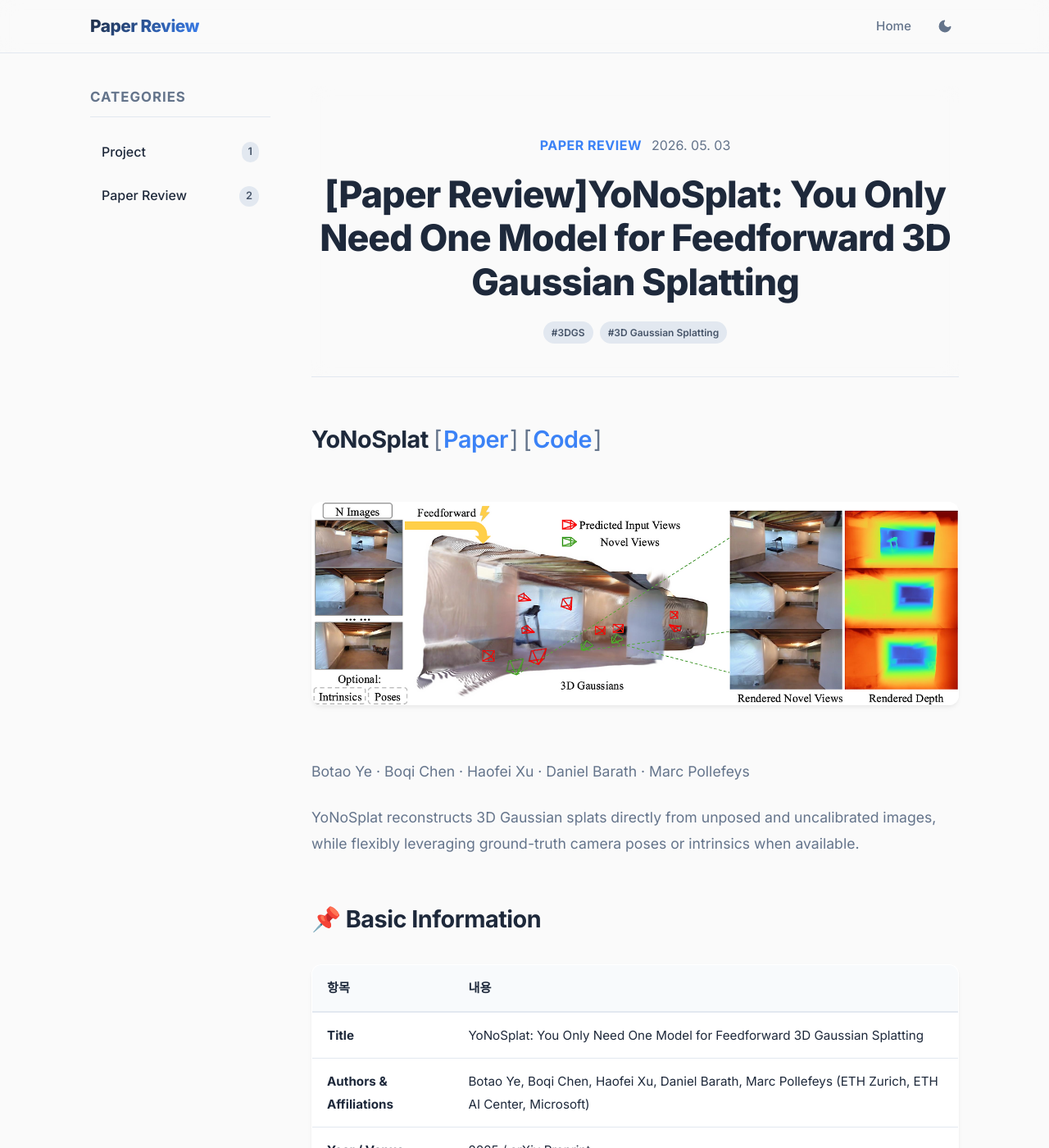
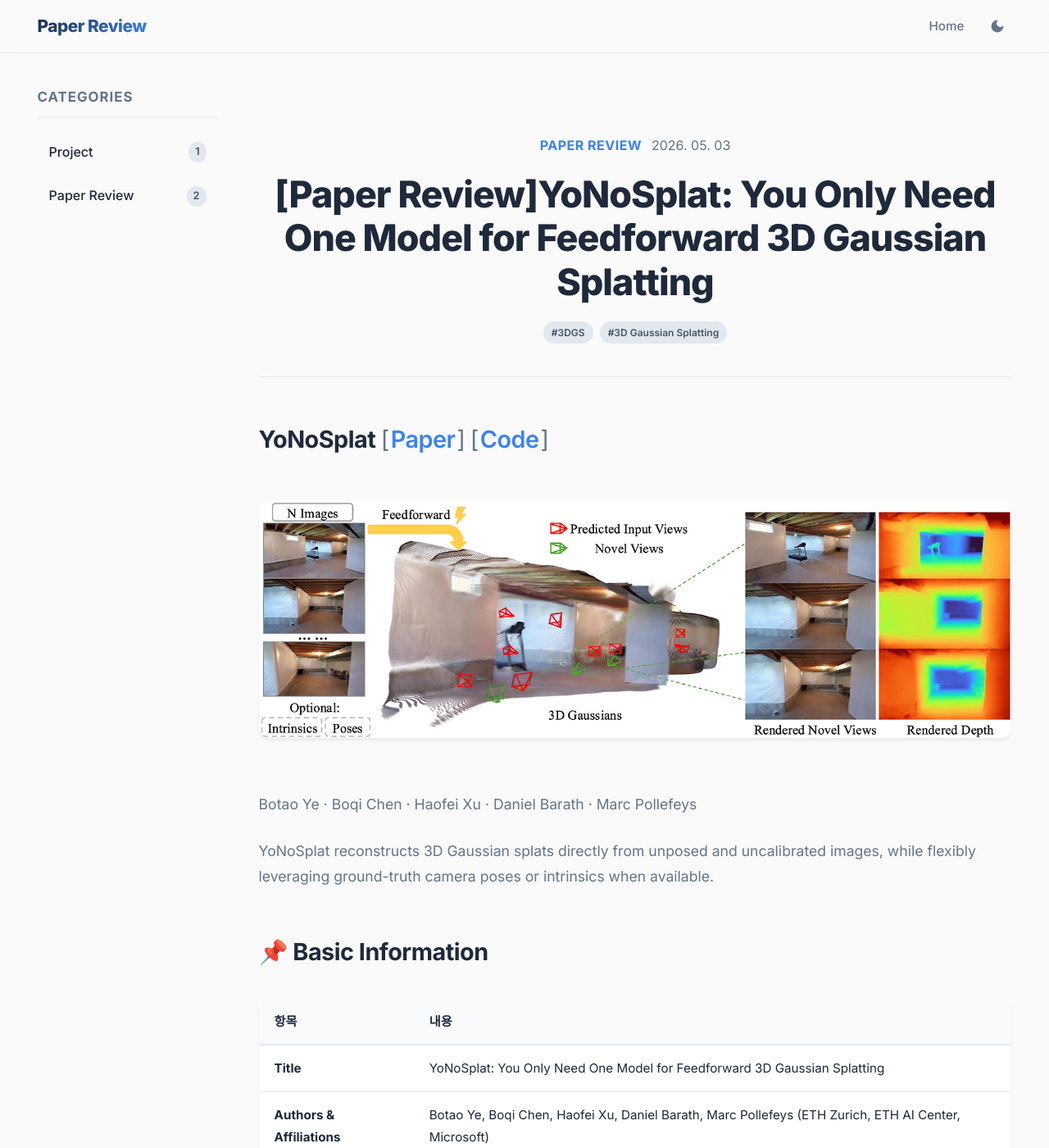
Before and after one commit to fels06/fels06.github.io, a Jekyll site: the page built from _posts/2026-05-03-YoNoSplat.md, in a window 1280 px wide and 1400 px high. Shown: the whole window at 82% size. Built offline with Jekyll 4.4.1, drawn with Linux system fonts in a browser that asks for light colours.

Commit message:
Patch 1.8

```diff
--- a/assets/css/style.css
+++ b/assets/css/style.css
@@ -50,7 +50,8 @@ a { text-decoration: none; color: inherit; transition: color 0.2s ease; }
 main { flex: 1; }
 
 .container {
-    max-width: 1100px;
+    max-width: 1800px;
+    width: 96%;
     margin: 0 auto;
     padding: 0 20px;
 }
@@ -68,7 +69,8 @@ header {
 }
 
 .header-container {
-    max-width: 1100px;
+    max-width: 1800px;
+    width: 96%;
     margin: 0 auto;
     padding: 15px 20px;
     display: flex;
@@ -93,13 +95,7 @@ nav a:hover { color: var(--text-primary); }
 
 /* Scrolled State for Header */
 body.scrolled .header-container {
-    padding: 5px 20px;
-}
-body.scrolled .logo {
-    font-size: 0.9rem;
-}
-body.scrolled nav a {
-    font-size: 0.8rem;
+    padding: 5px 40px;
 }
 body.scrolled .theme-toggle {
     padding: 4px;
```
Also changed, not shown: _posts/2026-05-03-YoNoSplat.md (+19 -0 lines).
